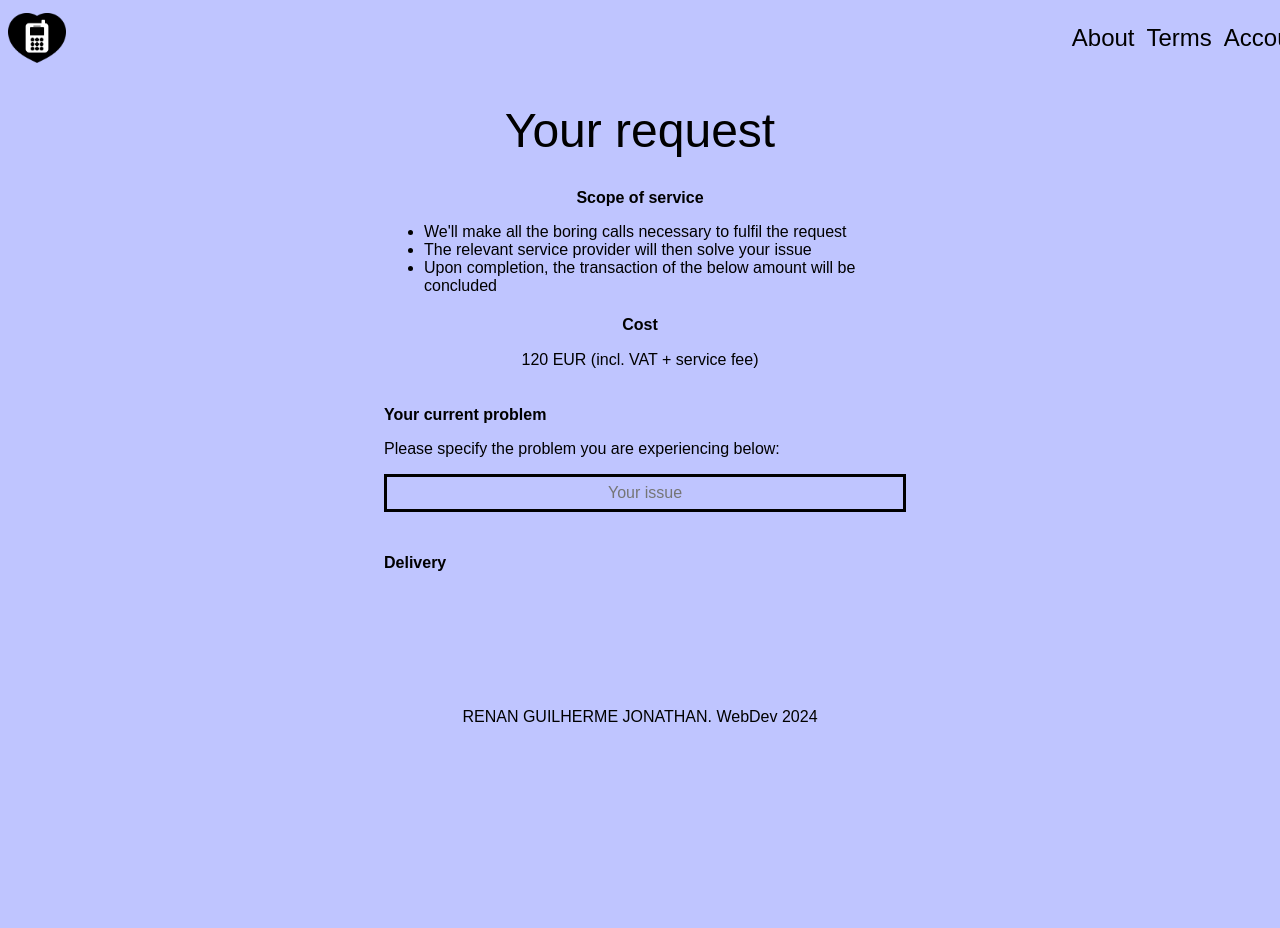
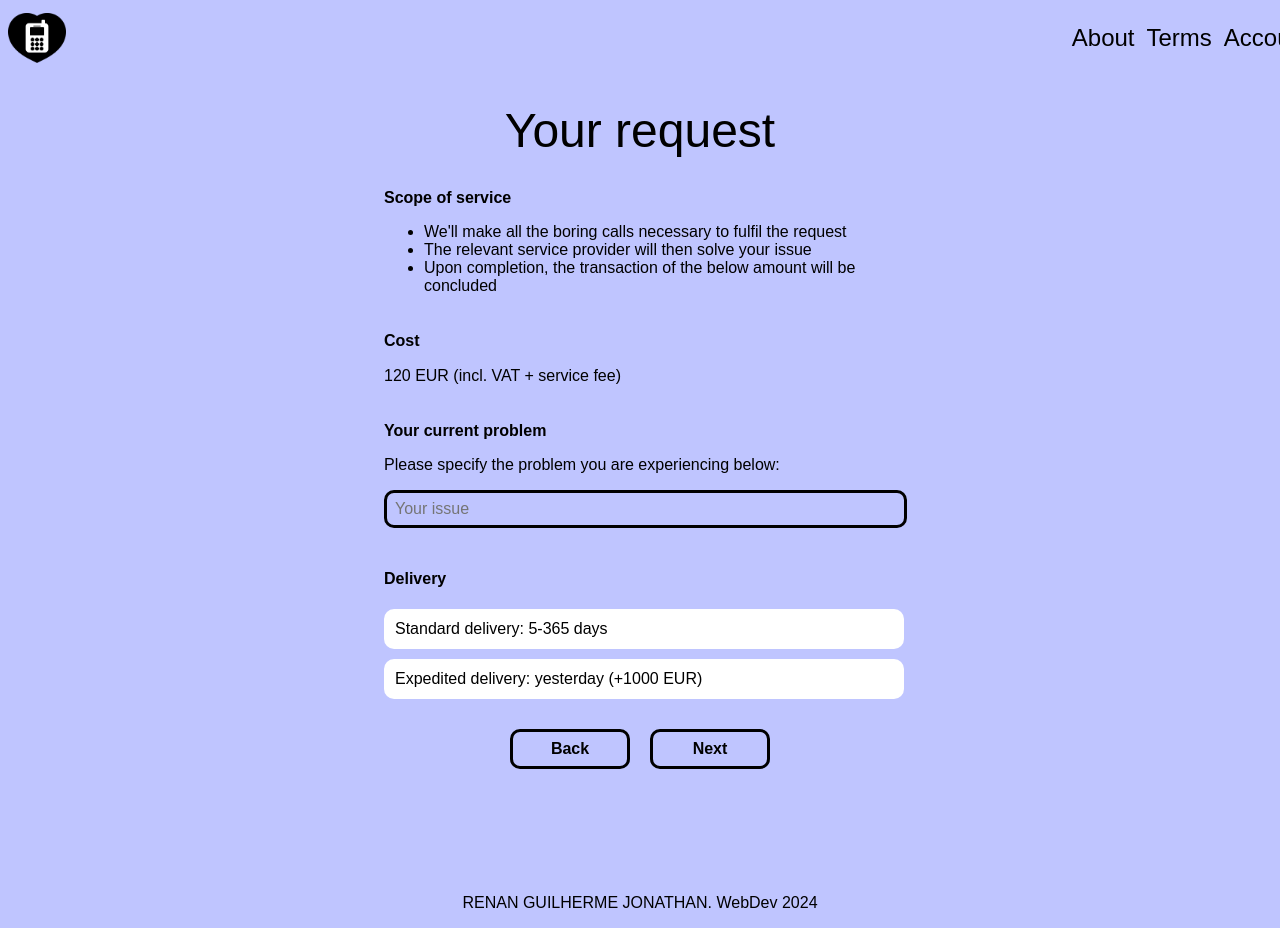
Before and after one commit to renanjazz/delegateMate, a React (Vite) app in the folder delegateMate/: page /create-request in a window 1280 px wide. Shown: the top 928 px of the page. Before the commit the page ends 800 px from the top, so only its background shows below. Built offline with nearby package versions, Linux system fonts and the light colour scheme; no server answers; a web font is replaced by a local one.

Commit message:
styled create request page

```diff
--- a/delegateMate/src/App.css
+++ b/delegateMate/src/App.css
@@ -141,6 +141,7 @@ button.btn.btn-default {
   box-shadow: none;
 }
 
+/*
 .proceed-button{
   font-family: "neue-haas-grotesk-text", sans-serif;
   color: black;
@@ -170,6 +171,38 @@ button.btn.btn-default {
   height: 80px;
   cursor: pointer;
 }
+*/
+
+.proceed-button{
+  font-family: "neue-haas-grotesk-text", sans-serif;
+  color: black;
+  font-weight: bold;
+  background-color: #BFC5FF;
+  font-size: 1rem;
+  border-color: white;
+  border: 3px solid black;
+  width: 120px;
+  border-radius: 10px;
+  height: 40px;
+  cursor: pointer;
+  margin: 10px;
+
+}
+
+.proceed-button:hover{
+  font-family: "neue-haas-grotesk-text", sans-serif;
+  color: white;
+  font-weight: bold;
+  background-color: black;
+  font-size: 1rem;
+  border-color: white;
+  border: 3px solid black;
+  width: 120px;
+  border-radius: px;
+  height: 40px;
+  cursor: pointer;
+}
+
 
 .request-received-buttons{
   display: flex;
@@ -194,10 +227,81 @@ button.btn.btn-default {
   font-family: "neue-haas-grotesk-text", sans-serif;
   color: black;
   font-size: 1rem;
-  text-align:center;
+  text-align:left;
   background-color: #BFC5FF;
   border: 3px solid black;
   height: 30px;
-  width: 40vw;
+  width: 39.6vw;
   margin-bottom: 20px;
+  border-radius: 10px;
+  padding-left: 8px;
+
 }
+
+.standard-delivery-button {
+  font-family: "neue-haas-grotesk-text", sans-serif;
+  color: black;
+  font-size: 1rem;
+  text-align:left;
+  background-color: rgb(255, 255, 255);
+  border: 3px solid rgb(255, 255, 255);
+  height: 40px;
+  width: 40.6vw;
+  margin-bottom: 10px;
+  overflow: hidden;
+  border-radius: 10px;
+  padding-left: 8px;
+}
+
+.standard-delivery-button.selected {
+  font-family: "neue-haas-grotesk-text", sans-serif;
+  color: black;
+  font-size: 1rem;
+  text-align:left;
+  background-color: white;
+  height: 40px;
+  width: 40.6vw;
+  margin-bottom: 10px;
+  overflow: hidden;
+  border-radius: 10px;
+  padding-left: 8px;
+
+}
+
+.expedited-delivery-button {
+  font-family: "neue-haas-grotesk-text", sans-serif;
+  color: black;
+  font-size: 1rem;
+  text-align:left;
+  background-color: rgb(255, 255, 255);
+  border: 3px solid rgb(255, 255, 255);
+  height: 40px;
+  width: 40.6vw;
+  margin-bottom: 10px;
+  overflow: hidden;
+  border-radius: 10px;
+  padding-left: 8px;
+
+}
+
+.expedited-delivery-button.selected {
+  font-family: "neue-haas-grotesk-text", sans-serif;
+  color: black;
+  font-size: 1rem;
+  text-align:left;
+  background-color: white;
+  height: 40px;
+  width: 40.6vw;
+  margin-bottom: 10px;
+  overflow: hidden;
+  border-radius: 10px;
+  padding-left: 8px;
+
+}
+
+.back-next-container{
+  display: flex;
+  align-content: center;
+  justify-content: center;
+  margin-top: 10px;
+}
--- a/delegateMate/src/pages/CreateRequestPage.jsx
+++ b/delegateMate/src/pages/CreateRequestPage.jsx
@@ -2,13 +2,13 @@ import React from 'react'
 import { Link } from 'react-router-dom'
 
 const CreateRequestPage = () => {
+
     return (
     <>
         <div>
             <h2>Your request</h2>
             <div className='your-request-greater-container'>
             <div className='your-request-container'>
-                <div >
                 <h4>Scope of service</h4>
                 <ul>
                     <li>We'll make all the boring calls necessary to fulfil the request</li>
@@ -17,7 +17,6 @@ const CreateRequestPage = () => {
                 </ul>
                 <h4>Cost</h4>
                 <p>120 EUR (incl. VAT + service fee)</p>
-                </div>
                  <h4>Your current problem</h4>
                  <p>Please specify the problem you are experiencing below:</p>
                  <div>
@@ -29,7 +28,13 @@ const CreateRequestPage = () => {
                  </label>
             </div>
             <h4>Delivery</h4>
+            <button className='standard-delivery-button'>Standard delivery: 5-365 days</button>
+            <button className='expedited-delivery-button'>Expedited delivery: yesterday (+1000 EUR)</button>
             </div>
+            </div>
+            <div className='back-next-container'>
+                <button className='proceed-button'>Back</button>
+                <button className='proceed-button'>Next</button>
             </div>
 
         </div>
--- a/delegateMate/src/pages/OpenRequestPage.jsx
+++ b/delegateMate/src/pages/OpenRequestPage.jsx
@@ -3,7 +3,7 @@ import React from 'react';
 function OpenRequestPage({ userData, currentUser }) {
   return (
     <div>
-      <h1>Open Request Page</h1>
+      <h1>Open requests</h1>
       {userData ? (
         <div>
           <h2>User Information:</h2>
```
Also changed, not shown: delegateMate/src/components/RequestCard.jsx (+18 -1 lines).
